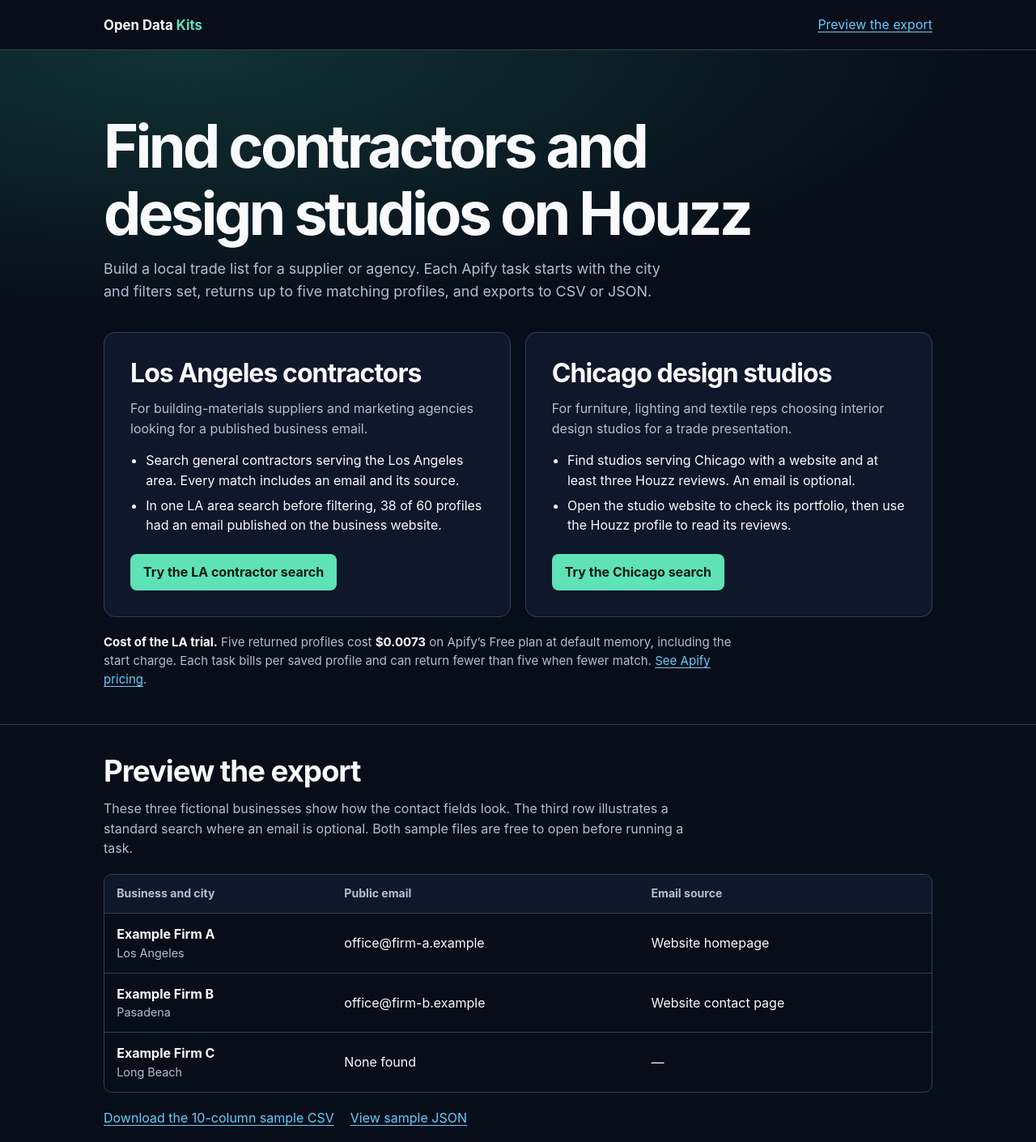
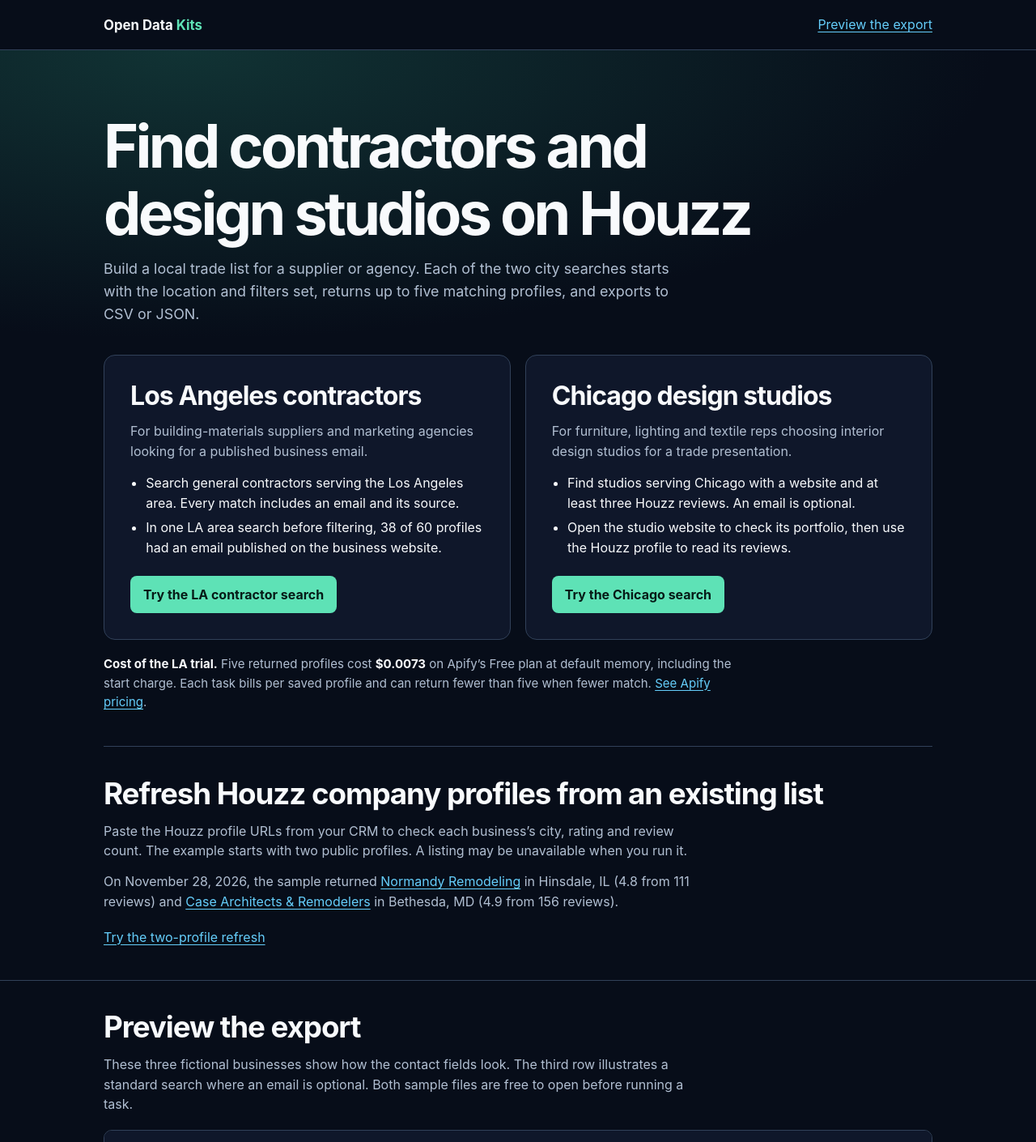
Before and after one commit to Rainy-fall-end/open-data-kits, a plain HTML site: page docs/houzz/index.html in a window 1280 px wide. Shown: the top 1410 px of the page at 81% size. Drawn offline with Linux system fonts and the light colour scheme.

Commit message:
Show the Houzz CRM refresh with two verified business profiles

```diff
--- a/docs/houzz/index.html
+++ b/docs/houzz/index.html
@@ -4,7 +4,7 @@
   <meta charset="utf-8">
   <meta name="viewport" content="width=device-width, initial-scale=1">
   <title>Los Angeles Contractor Emails &amp; Chicago Design Studios on Houzz</title>
-  <meta name="description" content="Find LA contractors with public emails or Chicago interior design studios with websites and reviews on Houzz. Preview the CSV or run a five-profile search.">
+  <meta name="description" content="Find LA contractor emails and Chicago design studios on Houzz, or refresh company profiles from your CRM. Preview sample results and try a capped search.">
   <meta name="referrer" content="strict-origin-when-cross-origin">
   <meta http-equiv="Content-Security-Policy" content="default-src 'none'; style-src 'unsafe-inline'; form-action 'none'; base-uri 'none'">
   <link rel="canonical" href="https://rainy-fall-end.github.io/open-data-kits/houzz/">
@@ -92,7 +92,7 @@
     <section class="hero">
       <div class="wrap">
         <h1>Find contractors and design studios on Houzz</h1>
-        <p class="intro">Build a local trade list for a supplier or agency. Each Apify task starts with the city and filters set, returns up to five matching profiles, and exports to CSV or JSON.</p>
+        <p class="intro">Build a local trade list for a supplier or agency. Each of the two city searches starts with the location and filters set, returns up to five matching profiles, and exports to CSV or JSON.</p>
       </div>
     </section>
     <div class="wrap">
@@ -118,6 +118,12 @@
       </div>
       <p class="cost"><strong>Cost of the LA trial.</strong> Five returned profiles cost <strong>$0.0073</strong> on Apify’s Free plan at default memory, including the start charge. Each task bills per saved profile and can return fewer than five when fewer match. <a href="https://apify.com/perceptive_city_af7/houzz-professionals-scraper/pricing">See Apify pricing</a>.</p>
     </div>
+    <section class="wrap workflows" id="refresh-profiles" aria-labelledby="refresh-heading">
+      <h2 id="refresh-heading">Refresh Houzz company profiles from an existing list</h2>
+      <p>Paste the Houzz profile URLs from your CRM to check each business’s city, rating and review count. The example starts with two public profiles. A listing may be unavailable when you run it.</p>
+      <p>On November 28, 2026, the sample returned <a href="https://www.houzz.com/professionals/design-build-firms/normandy-remodeling-pfvwus-pf~721514206">Normandy Remodeling</a> in Hinsdale, IL (4.8 from 111 reviews) and <a href="https://www.houzz.com/professionals/kitchen-and-bath-remodelers/case-architects-and-remodelers-pfvwus-pf~914449952">Case Architects &amp; Remodelers</a> in Bethesda, MD (4.9 from 156 reviews).</p>
+      <div class="file-links"><a href="https://apify.com/perceptive_city_af7/houzz-professionals-scraper/examples/refresh-existing-houzz-company-profiles-by-url?utm_source=github_pages&amp;utm_medium=referral&amp;utm_campaign=houzz_first_buyers&amp;utm_content=crm_refresh">Try the two-profile refresh</a></div>
+    </section>
     <section class="preview" id="sample">
       <div class="wrap">
         <h2>Preview the export</h2>
```
